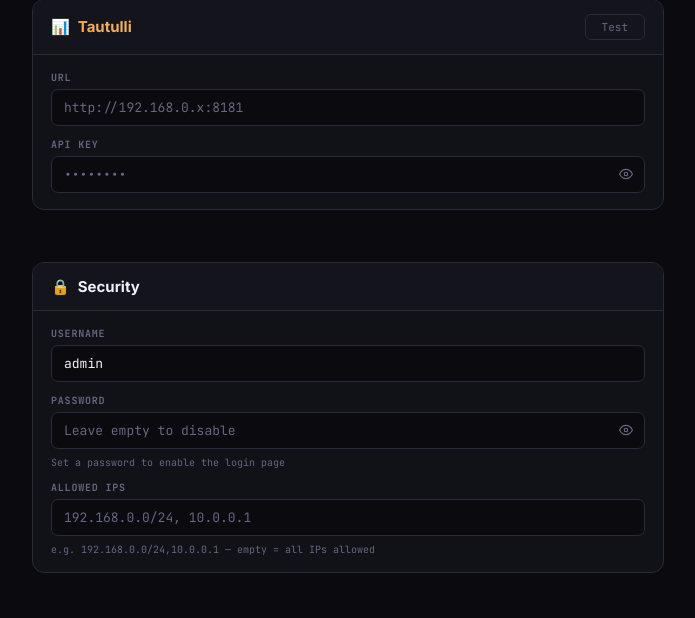
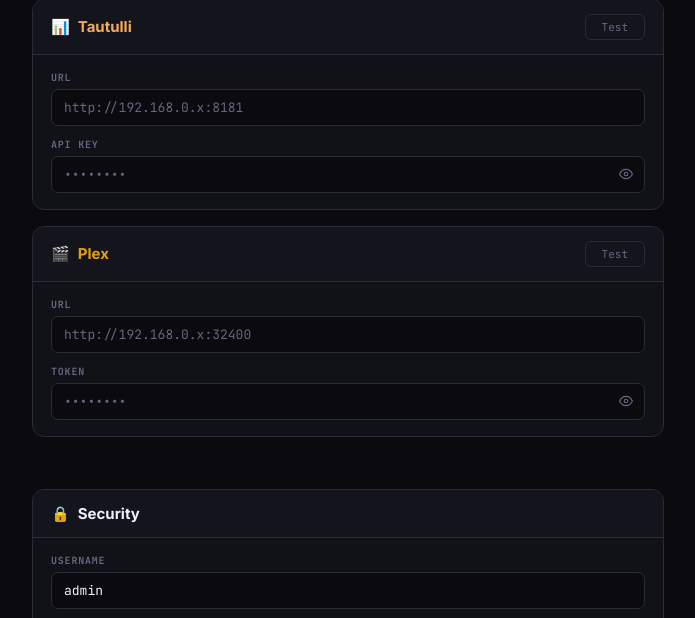
Before and after one commit to Matt-uSk/removarr, a Flask app: page /settings in a window 1280 px wide. Shown: the part 1378-1996 px from the top of the page, without its empty margins (292-987 px from the left). Run offline with Flask 3, Linux system fonts and the light colour scheme.

Commit message:
v1.6.0 — Plex integration for library filter (replaces Tautulli approach)

```diff
--- a/app.py
+++ b/app.py
@@ -34,7 +34,7 @@ _fernet = Fernet(_fernet_key)
 # Fields that are encrypted at rest in settings.json
 ENCRYPTED_FIELDS = {
     "radarr_api_key", "sonarr_api_key", "qbit_password",
-    "tmdb_api_key", "seerr_api_key", "tautulli_api_key",
+    "tmdb_api_key", "seerr_api_key", "tautulli_api_key", "plex_token",
 }
 
 def _encrypt(value):
@@ -708,47 +708,12 @@ def get_tautulli_key():
 def tautulli_configured():
     return bool(get_tautulli_url() and get_tautulli_key())
 
-def fetch_tautulli_libraries():
-    """Fetch Plex library sections from Tautulli. Returns dict {section_id: section_name}."""
+def fetch_tautulli_history():
+    """Fetch full watch history from Tautulli. Returns dict keyed by title_lower -> {last_watched, play_count}."""
     if not tautulli_configured():
         return {}
     try:
-        r = requests.get(get_tautulli_url() + "/api/v2",
-                         params={"apikey": get_tautulli_key(), "cmd": "get_libraries"}, timeout=10)
-        data = r.json().get("response", {}).get("data", [])
-        libs = {}
-        for lib in data:
-            sid = str(lib.get("section_id", ""))
-            name = lib.get("section_name", "")
-            if sid and name:
-                libs[sid] = name
-        logger.info(f"Tautulli: loaded {len(libs)} libraries: {', '.join(libs.values())}")
-        return libs
-    except Exception as e:
-        logger.warning(f"Tautulli libraries fetch failed: {e}")
-        return {}
-
-# Module-level cache for libraries
-_tautulli_libs = {}
-_tautulli_libs_ts = 0
-
-def get_tautulli_libraries_cached():
-    global _tautulli_libs, _tautulli_libs_ts
-    if not tautulli_configured():
-        return {}
-    now = time.time()
-    if now - _tautulli_libs_ts > TAUTULLI_CACHE_TTL:
-        _tautulli_libs = fetch_tautulli_libraries()
-        _tautulli_libs_ts = now
-    return _tautulli_libs
-
-def fetch_tautulli_history():
-    """Fetch full watch history from Tautulli. Returns dict keyed by title_lower -> {last_watched, play_count, library_name}."""
-    if not tautulli_configured():
-        return {}
-    try:
         url = get_tautulli_url() + "/api/v2"
-        libs = get_tautulli_libraries_cached()
         # Fetch up to 10000 records to cover full library
         params = {
             "apikey": get_tautulli_key(),
@@ -768,24 +733,103 @@ def fetch_tautulli_history():
                 title = (rec.get("grandparent_title") or rec.get("title") or "").lower().strip()
             year = rec.get("year") or rec.get("grandparent_year")
             watched_at = rec.get("date") or rec.get("started")  # unix timestamp
-            section_id = str(rec.get("section_id", ""))
-            library_name = libs.get(section_id, "")
 
             key = title
             if key not in history:
-                history[key] = {"last_watched": watched_at, "play_count": 0, "library_name": library_name}
+                history[key] = {"last_watched": watched_at, "play_count": 0}
             history[key]["play_count"] += 1
             if watched_at and watched_at > history[key].get("last_watched", 0):
                 history[key]["last_watched"] = watched_at
-            # Keep first library_name found (most relevant)
-            if library_name and not history[key].get("library_name"):
-                history[key]["library_name"] = library_name
 
         logger.info(f"Tautulli: loaded history for {len(history)} titles")
         return history
     except Exception as e:
         logger.warning(f"Tautulli history fetch failed: {e}")
         return {}
+
+
+# ─── Plex integration (library mapping) ──────────────────────────────────────
+
+def get_plex_url():
+    return _cfg("plex_url", "PLEX_URL", "").rstrip("/")
+
+def get_plex_token():
+    return _cfg("plex_token", "PLEX_TOKEN", "")
+
+def plex_configured():
+    return bool(get_plex_url() and get_plex_token())
+
+def _plex_headers():
+    return {"X-Plex-Token": get_plex_token(), "Accept": "application/json"}
+
+def fetch_plex_libraries():
+    """Fetch Plex library sections. Returns dict {section_id: section_name}."""
+    if not plex_configured():
+        return {}
+    try:
+        r = requests.get(f"{get_plex_url()}/library/sections",
+                         headers=_plex_headers(), timeout=10)
+        data = r.json().get("MediaContainer", {}).get("Directory", [])
+        libs = {}
+        for lib in data:
+            key = str(lib.get("key", ""))
+            title = lib.get("title", "")
+            lib_type = lib.get("type", "")
+            if key and title and lib_type in ("movie", "show"):
+                libs[key] = title
+        logger.info(f"Plex: loaded {len(libs)} libraries: {', '.join(libs.values())}")
+        return libs
+    except Exception as e:
+        logger.warning(f"Plex libraries fetch failed: {e}")
+        return {}
+
+def fetch_plex_library_media(section_id):
+    """Fetch all media titles from a Plex library section. Returns list of {title, year}."""
+    if not plex_configured():
+        return []
+    try:
+        r = requests.get(f"{get_plex_url()}/library/sections/{section_id}/all",
+                         headers=_plex_headers(), timeout=30)
+        data = r.json().get("MediaContainer", {}).get("Metadata", [])
+        return [{"title": m.get("title", "").lower().strip(), "year": m.get("year")} for m in data]
+    except Exception as e:
+        logger.warning(f"Plex library {section_id} fetch failed: {e}")
+        return []
+
+# Cache for Plex library mapping: title_lower -> library_name
+_plex_lib_map = {}
+_plex_lib_map_ts = 0
+_plex_libs = {}
+_plex_libs_ts = 0
+PLEX_CACHE_TTL = 600  # 10 minutes
+
+def get_plex_libraries_cached():
+    global _plex_libs, _plex_libs_ts
+    if not plex_configured():
+        return {}
+    now = time.time()
+    if now - _plex_libs_ts > PLEX_CACHE_TTL:
+        _plex_libs = fetch_plex_libraries()
+        _plex_libs_ts = now
+    return _plex_libs
+
+def get_plex_library_map_cached():
+    """Returns dict {title_lower: library_name} for all media across all Plex libraries."""
+    global _plex_lib_map, _plex_lib_map_ts
+    if not plex_configured():
+        return {}
+    now = time.time()
+    if now - _plex_lib_map_ts > PLEX_CACHE_TTL:
+        libs = get_plex_libraries_cached()
+        mapping = {}
+        for section_id, lib_name in libs.items():
+            media_list = fetch_plex_library_media(section_id)
+            for m in media_list:
+                mapping[m["title"]] = lib_name
+        _plex_lib_map = mapping
+        _plex_lib_map_ts = now
+        logger.info(f"Plex: mapped {len(mapping)} titles to libraries")
+    return _plex_lib_map
 
 # Module-level cache for Tautulli history (refreshed with media enrichment)
 _tautulli_cache = {}
@@ -840,6 +884,16 @@ def status():
             results["tautulli"] = {"ok": False, "configured": True}
     else:
         results["tautulli"] = {"ok": False, "configured": False}
+    # Plex
+    if plex_configured():
+        try:
+            r = requests.get(f"{get_plex_url()}/identity",
+                             headers=_plex_headers(), timeout=5)
+            results["plex"] = {"ok": r.status_code == 200, "configured": True}
+        except:
+            results["plex"] = {"ok": False, "configured": True}
+    else:
+        results["plex"] = {"ok": False, "configured": False}
     return jsonify(results)
 
 
@@ -881,7 +935,8 @@ def run_setup():
     for key in ["radarr_url", "radarr_api_key", "sonarr_url", "sonarr_api_key",
                 "qbit_url", "qbit_username", "qbit_password",
                 "tmdb_api_key", "seerr_url", "seerr_api_key",
-                "tautulli_url", "tautulli_api_key"]:
+                "tautulli_url", "tautulli_api_key",
+                "plex_url", "plex_token"]:
         val = data.get(key, "").strip()
         if val:
             if key in ENCRYPTED_FIELDS:
@@ -947,6 +1002,12 @@ def setup_test_service():
             r = requests.get(f"{url}/api/v2",
                              params={"apikey": key, "cmd": "get_server_info"}, timeout=5)
             return jsonify({"ok": r.status_code == 200})
+        elif service == "plex":
+            url = data.get("url", "").rstrip("/")
+            token = data.get("token", "")
+            r = requests.get(f"{url}/identity",
+                             headers={"X-Plex-Token": token, "Accept": "application/json"}, timeout=5)
+            return jsonify({"ok": r.status_code == 200})
         else:
             return jsonify({"ok": False, "error": "Unknown service"})
     except requests.exceptions.ConnectionError:
@@ -964,8 +1025,8 @@ def get_version():
 
 @app.route("/api/libraries")
 def get_libraries():
-    """Return list of Plex library names from Tautulli."""
-    libs = get_tautulli_libraries_cached()
+    """Return list of Plex library names."""
+    libs = get_plex_libraries_cached()
     return jsonify({"libraries": sorted(set(libs.values()))})
 
 
@@ -1119,6 +1180,10 @@ def enrich_media():
         tautulli_history = get_tautulli_history_cached()
         watch_info = lookup_tautulli(item["title"], tautulli_history)
 
+        # Plex library mapping
+        plex_lib_map = get_plex_library_map_cached()
+        lib_name = plex_lib_map.get(item["title"].lower().strip(), "")
+
         results.append({
             "id":             media_id,
             "type":           media_type,
@@ -1127,7 +1192,7 @@ def enrich_media():
             "torrent_hashes": [t["hash"] for t in torrents],
             "last_watched":   watch_info["last_watched"] if watch_info else None,
             "play_count":     watch_info["play_count"] if watch_info else 0,
-            "library_name":   watch_info.get("library_name", "") if watch_info else "",
+            "library_name":   lib_name,
         })
 
     total = time.time() - t0
@@ -1370,6 +1435,8 @@ def get_settings():
         "seerr_api_key":  MASKED if has_val("seerr_api_key",  "SEERR_API_KEY")  else "",
         "tautulli_url":     _cfg("tautulli_url",     "TAUTULLI_URL",     ""),
         "tautulli_api_key": MASKED if has_val("tautulli_api_key", "TAUTULLI_API_KEY") else "",
+        "plex_url":         _cfg("plex_url",         "PLEX_URL",         ""),
+        "plex_token":       MASKED if has_val("plex_token", "PLEX_TOKEN") else "",
         "removarr_username": _get_auth_username(),
         "removarr_password": MASKED if _get_password() else "",
         "removarr_allowed_ips": _runtime_settings.get("removarr_allowed_ips") or os.environ.get("REMOVARR_ALLOWED_IPS", ""),
@@ -1496,6 +1563,22 @@ def test_service(service):
                     pass
             return jsonify({"ok": ok, "name": server_name, "status": r.status_code})
 
+        elif service == "plex":
+            url = val("plex_url", "PLEX_URL", "").rstrip("/")
+            token = val("plex_token", "PLEX_TOKEN")
+            if not url:
+                return jsonify({"ok": False, "error": "URL non configurée"})
+            r = requests.get(f"{url}/identity",
+                             headers={"X-Plex-Token": token, "Accept": "application/json"}, timeout=5)
+            ok = r.status_code == 200
+            server_name = None
+            if ok:
+                try:
+                    server_name = r.json().get("MediaContainer", {}).get("machineIdentifier", "OK")
+                except Exception:
+                    pass
+            return jsonify({"ok": ok, "name": server_name, "status": r.status_code})
+
         else:
             return jsonify({"ok": False, "error": "Service inconnu"}), 400
 
--- a/templates/settings.html
+++ b/templates/settings.html
@@ -435,6 +435,13 @@ return [
       { key: 'tautulli_api_key', label: t('settings_field_apikey'), placeholder: '••••••••', secret: true },
     ]
   },
+  {
+    id: 'plex', label: 'Plex', icon: '🎬', color: '#e5a00d',
+    fields: [
+      { key: 'plex_url',   label: t('settings_field_url'), placeholder: 'http://192.168.0.x:32400' },
+      { key: 'plex_token', label: 'Token', placeholder: '••••••••', secret: true },
+    ]
+  },
 ];}
 
 
```
Also changed, not shown: templates/index.html (+7 -0 lines), templates/setup.html (+32 -0 lines), CHANGELOG.md.
